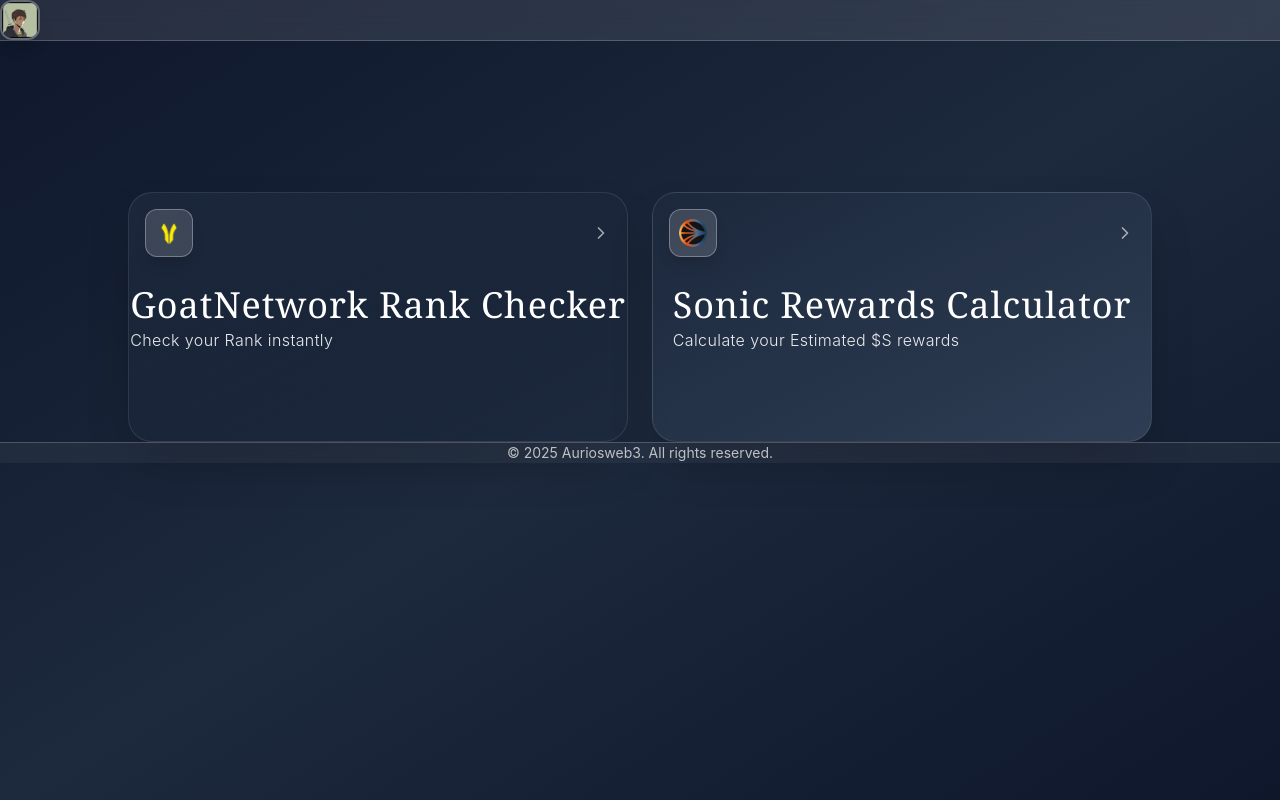
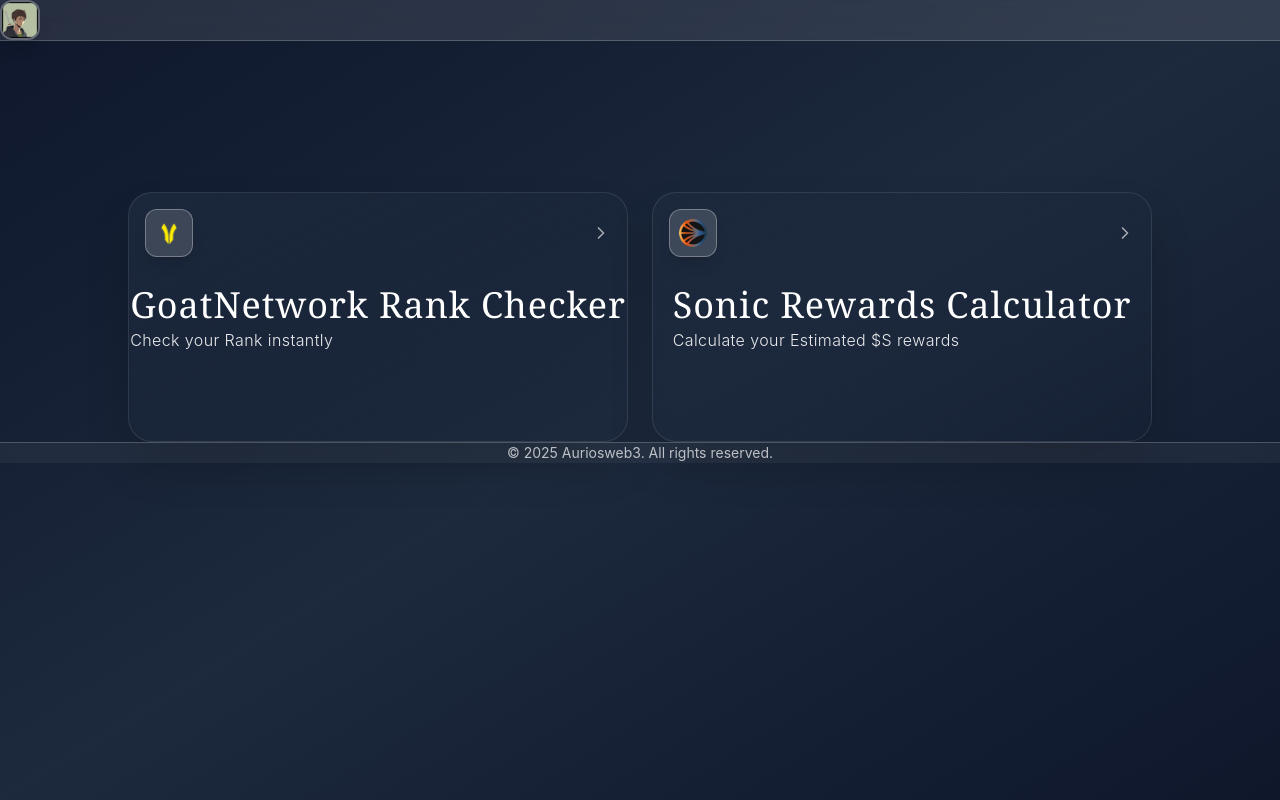
Before and after one commit to KodaZenji/Auriodevspace, a Next.js app: page / in a window 1280 px wide. Built offline with nearby package versions, Linux system fonts and the light colour scheme.

Commit message:
Update page.js

```diff
--- a/app/page.js
+++ b/app/page.js
@@ -19,7 +19,7 @@ const LandingPage = () => {
       id: "sonic",
       title: "Sonic Rewards Calculator",
       description: "Calculate your Estimated $S rewards",
-      color: "from-slate-800/90 to-slate-700/90", //
+      color: "from-slate-800/90 to-slate-704/90", //
       hoverColor: "hover:from-slate-600/95 hover:to-slate-500/95", //
       route: "/sonic-rewards-calculator",
       logo: "/sonic-labs-logo.png",
```
